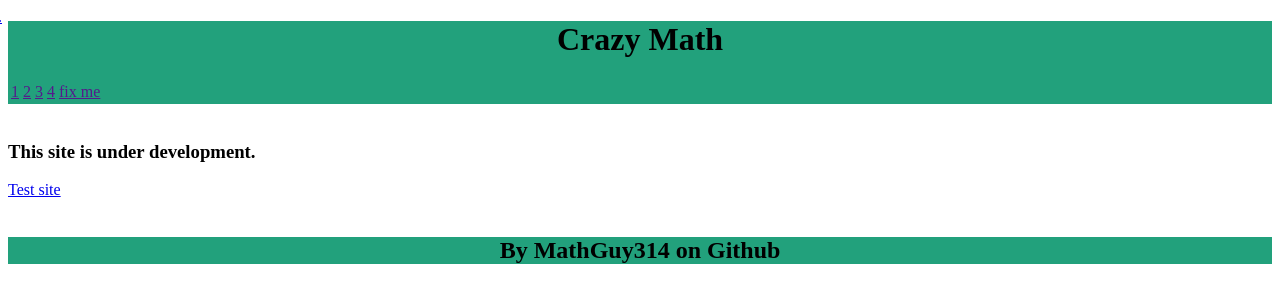
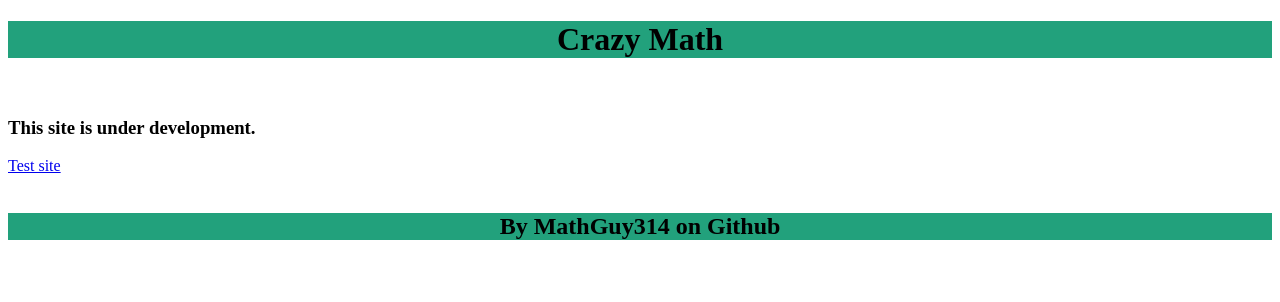
Before and after one commit to MathGuy314/MathGuy314.github.io, a plain HTML site: page index.html in a window 1280 px wide. Drawn offline with Linux system fonts and the light colour scheme.

Commit message:
Remove centered header links table
Removed centered header links table from the header because I will add it later and center it.

```diff
--- a/index.html
+++ b/index.html
@@ -19,25 +19,11 @@ footer {
     top: -96px;
     left: -10px;
 }
-#centered-header-links-table{
-    margin: auto;
-}
     </style>
 </head>
 <body>
     <header>
         <h1>Crazy Math</h1>
-        <div id="centered-header-links-table">
-        <table>
-            <tr>
-                <td><a href="">1</a></td>
-                <td><a href="">2</a></td>
-                <td><a href="">3</a></td>
-                <td><a href="">4</a></td>
-                <td><a href="">fix me</a></td>
-            </tr>
-        </table>
-        </div>
     </header>
 
         <div class="secret">
```
